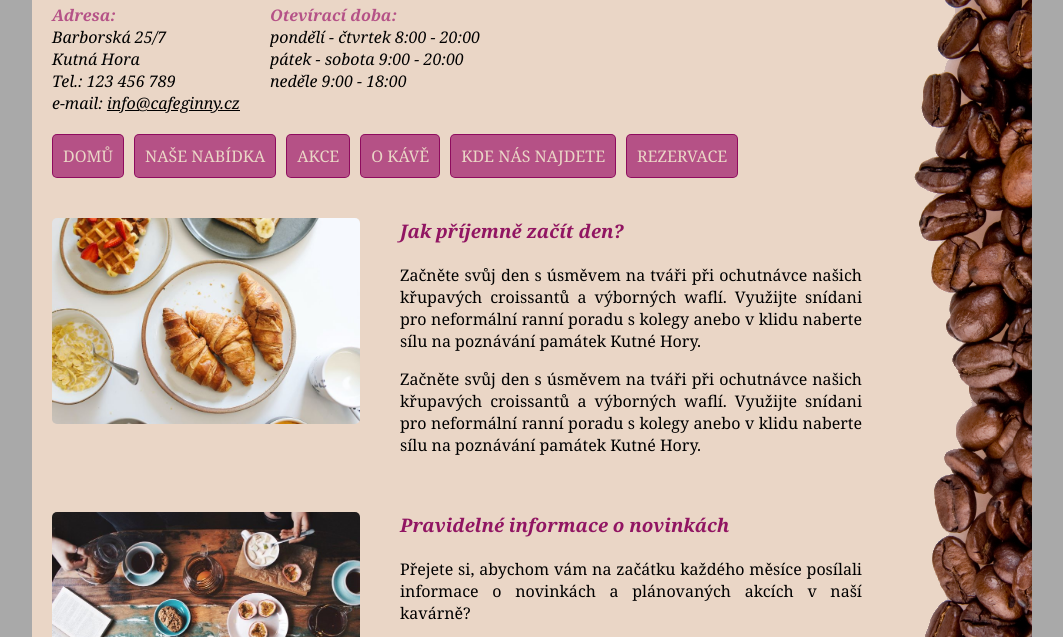
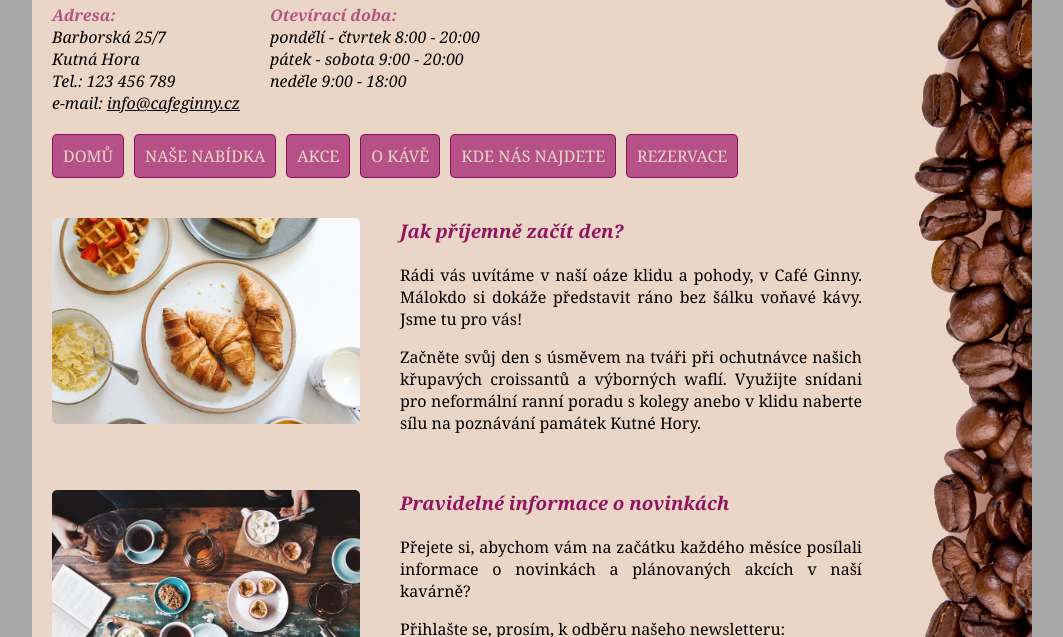
Before and after one commit to VeraPichnerova/cafe-ginny, an Eleventy site: page index.html in a window 1280 px wide. Shown: the part 89-726 px from the top of the page, without its empty margins (108-1171 px from the left). Built offline with nearby package versions, Linux system fonts and the light colour scheme; Eleventy itself is replaced by a stand-in of ours; files that its build step writes are made by us from their sources.

Commit message:
modified:   index.html

```diff
--- a/index.html
+++ b/index.html
@@ -7,7 +7,7 @@ title: Café Ginny
                 <div class="content">
                     <h3 class="content__subtitle">Jak příjemně začít den?</h3>
                     <p class="content__text">
-                        Začněte svůj den s úsměvem na tváři při ochutnávce našich křupavých croissantů a výborných waflí. Využijte snídani pro neformální ranní poradu s kolegy anebo v klidu naberte sílu na poznávání památek Kutné Hory. </p>
+                        Rádi vás uvítáme v naší oáze klidu a pohody, v Café Ginny. Málokdo si dokáže představit ráno bez šálku voňavé kávy. Jsme tu pro vás!</p>
                     <p class="content__text">
                         Začněte svůj den s úsměvem na tváři při ochutnávce našich křupavých croissantů a výborných waflí. Využijte snídani pro neformální ranní poradu s kolegy anebo v klidu naberte sílu na poznávání památek Kutné Hory. </p>
                 </div>
```
